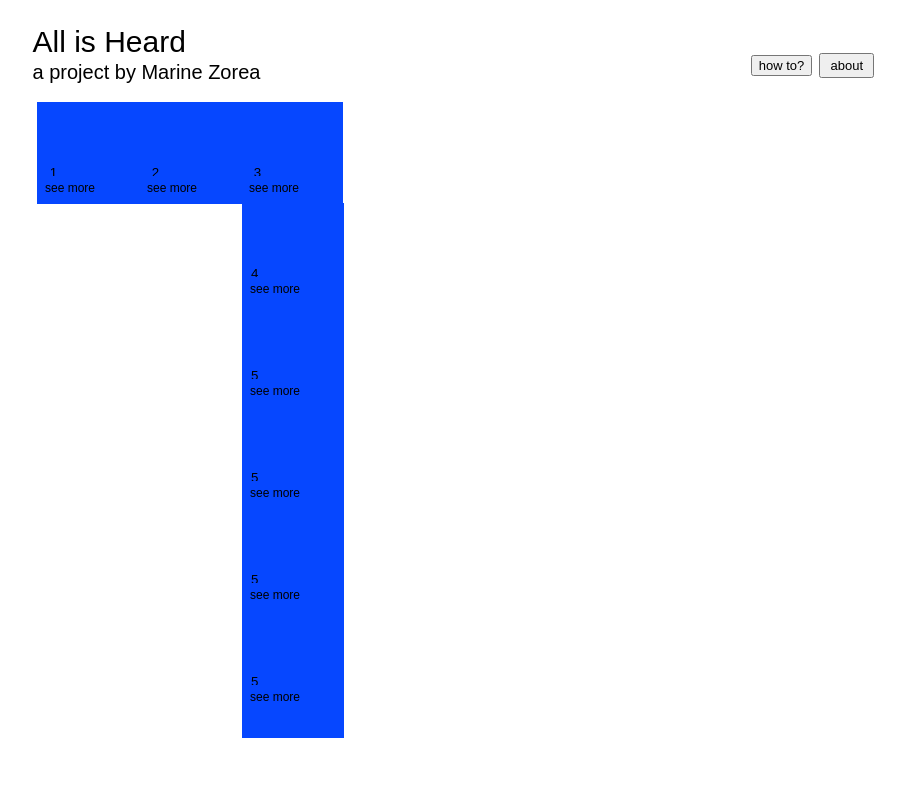
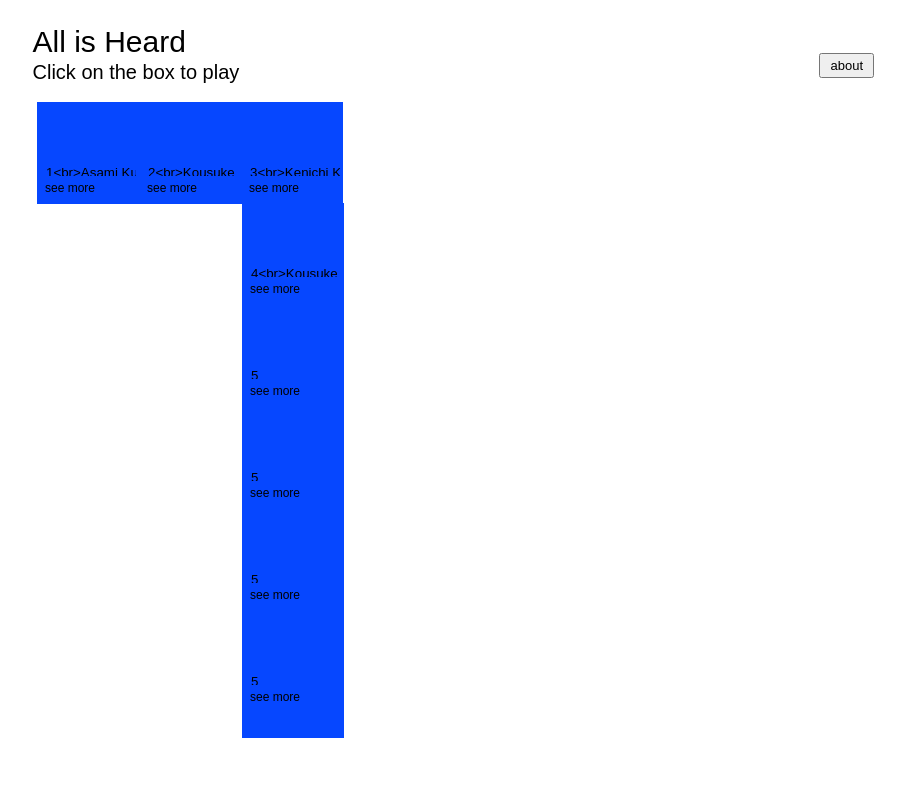
Before and after one commit to marinezo/raash, a plain HTML site: page index.html in a window 1280 px wide. Shown: the whole page, without its empty margins (188-1093 px from the left). Drawn offline with Linux system fonts and the light colour scheme.

Commit message:
Update index.html

```diff
--- a/index.html
+++ b/index.html
@@ -11,16 +11,14 @@
    audio.play();
              }
 </script>
-
 </head>
 
 <body>
 <//header>
 <section class="header">
     <p class="title">All is Heard</div><div></div>
-      <p class="title-secondary">a project by Marine Zorea</div>
+      <p class="title-secondary">Click on the box to play</div>
         <div class="btnCont">
-          <button onclick="document.getElementById('id01').style.display='block'" class="Btn instrc">how to?</button>
           <button onclick="document.getElementById('id01').style.display='block'" class="Btn about">about</button>
         </div>
     </section>
@@ -31,18 +29,18 @@
       <//matrix>
         <div class="container">
           <div class="item match">
-              <input class="box match play" type="button" value=" 1"  onclick="play('audio1')">
+              <input class="box match play" type="button" value="1<br>Asami Kubota"  onclick="play('audio1')">
               <button onclick="document.getElementById('id01').style.display='block'" class="myBtn">see more</button>
           </div>
           <div class="item match">
-              <input class="box match play" type="button" value=" 2"  onclick="play('audio1')">
+              <input class="box match play" type="button" value="2<br>Kousuke Imada"  onclick="play('audio1')">
               <button onclick="document.getElementById('id02').style.display='block'" class="myBtn">see more</button>
           </div>
           <div class="item match">
-            <input class="box match play" type="button" value=" 3"  onclick="play('audio1')">
+            <input class="box match play" type="button" value="3<br>Kenichi Kurata"  onclick="play('audio1')">
             <button onclick="document.getElementById('id03').style.display='block'" class="myBtn">see more</button>
           <div class="item match">
-              <input class="box match play" type="button" value="4"  onclick="play('audio2')">
+              <input class="box match play" type="button" value="4<br>Kousuke Imada"  onclick="play('audio2')">
               <button onclick="document.getElementById('id04').style.display='block'" class="myBtn">see more</button>
           </div>
           <div class="item match">
```
